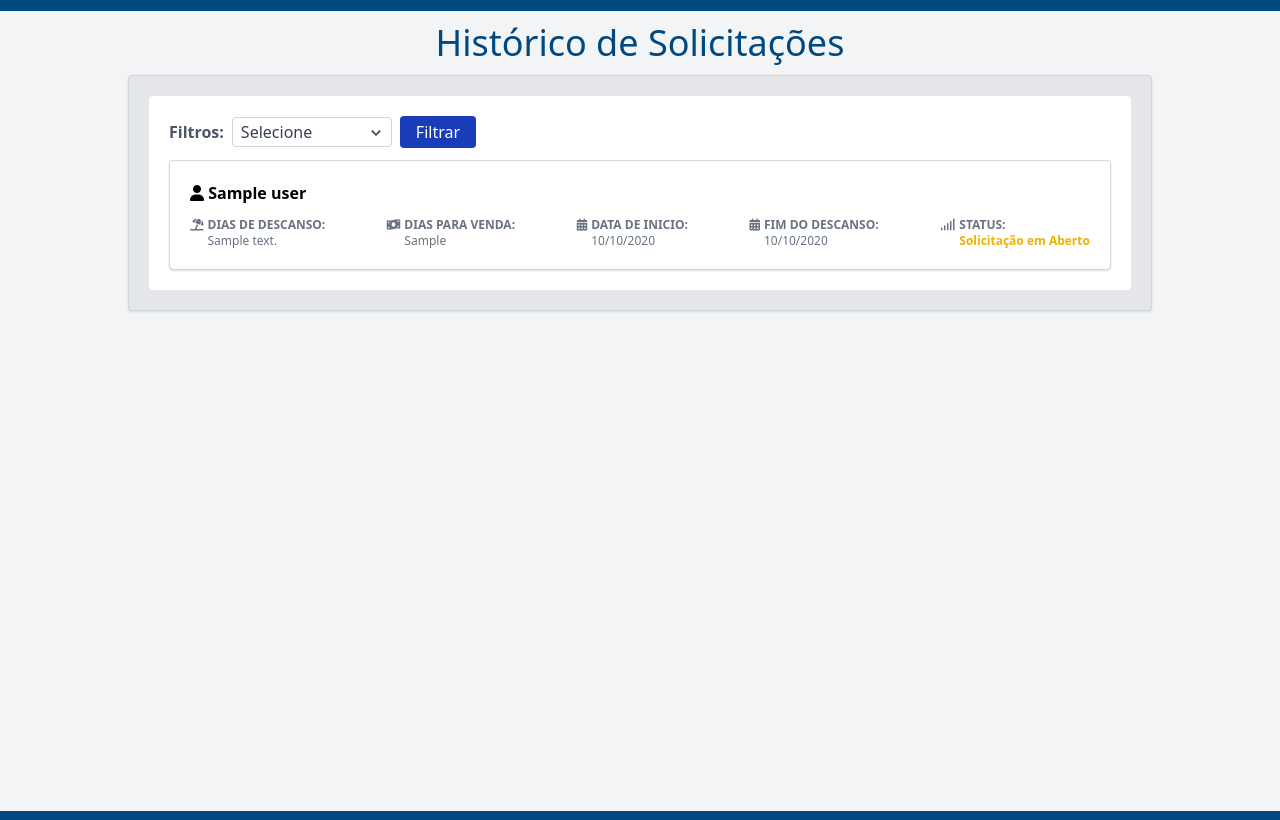
After one commit to Renan2707/solicitacao_de_ferias, a Django app: template core/templates/core/sections/historico_rh.html in a window 1280 px wide. The commit adds this page. Shown: the part 193-1013 px from the top of the page. Run offline with Django 5.2, Linux system fonts and the light colour scheme; the template is opened without the code that fills it: most values are stand-ins (such as "Sample title", 1, 10 or a date in 2020); style sheets or scripts are compiled from the project's sources.

Commit message:
pagina de historico

```diff
--- a/core/templates/core/sections/colaborador.html
+++ b/core/templates/core/sections/colaborador.html
@@ -157,7 +157,7 @@
 
                     <div class="text-xs">
                         <div class="flex space-x-1">
-                            <i class="fa-solid fa-calendar-days mt-0.5"></i>
+                            <i class="fa-solid fa-signal mt-0.5"></i>
                             <div>
                                 <p>STATUS:</p>
 
--- /dev/null
+++ b/core/templates/core/sections/historico_rh.html
@@ -0,0 +1,177 @@
+{% extends 'partials/base.html' %}
+
+{% block content %}
+
+<div class="bg-gray-100 min-h-screen">
+    <h3 class="text-4xl text-center py-3 text-[#004880]">Histórico de Solicitações</h3>
+    <div class="bg-gray-200 h-full w-5xl rounded mx-auto border border-gray-300 shadow p-5 space-y-3">
+        <div class="p-5 rounded bg-white space-y-3">
+            <!-- FILTROS  -->
+            <form method="POST" action="#" class="flex items-center space-x-2">
+                {% csrf_token %}
+                <p class="font-semibold text-gray-600">Filtros:</p>
+                <div class="relative">
+                    <select id="tipo_filtro" name="tipo_filtro" class="appearance-none px-2 bg-white border border-gray-300 text-gray-700 py-1 rounded leading-tight min-w-40">
+                       <option value="">Selecione</option>
+                       <option value="status">Status</option>
+                       <option value="colaborador">Colaborador</option>
+                    </select>
+                    <div class="pointer-events-none absolute inset-y-0 right-0 flex items-center px-2 text-gray-700">
+                        <svg class="fill-current h-4 w-4" xmlns="http://www.w3.org/2000/svg"
+                            viewBox="0 0 20 20"><path d="M5.516 7.548L10 12.032l4.484-4.484L16 9.064 10 15.064 4 9.064z"/>
+                        </svg>
+                    </div>
+                </div>
+                <!-- FILTROS COLABORADOR  -->
+                 <div id="filtro_colaborador" class="relative hidden">
+                    <select name="filtro_colaborador" class="appearance-none px-2 bg-white border border-gray-300 text-gray-700 py-1  rounded leading-tight min-w-40">
+                        <option value="">Selecione</option>
+                        {% for card in cards %}
+                        <option value="{{card.colaborador}}">{{card.colaborador}}</option>
+                        {% endfor %}
+                    </select>
+                    <div class="pointer-events-none absolute inset-y-0 right-0 flex items-center px-2 text-gray-700">
+                        <svg class="fill-current h-4 w-4" xmlns="http://www.w3.org/2000/svg"
+                            viewBox="0 0 20 20"><path d="M5.516 7.548L10 12.032l4.484-4.484L16 9.064 10 15.064 4 9.064z"/>
+                        </svg>
+                    </div>
+                </div>
+
+                <!-- FILTROS DE STATUS  -->
+                <div id="filtro_status" class="relative hidden">
+                    <select name="filtro_status" class="appearance-none px-2 bg-white border border-gray-300 text-gray-700 py-1  rounded leading-tight min-w-40">
+                        <option value="">Selecione</option>
+                        <option value="recusada">Recusada</option>
+                        <option value="em-aberto">Em Aberto</option>
+                        <option value="aprovada">Aprovada</option>
+                        <option value="finalizada">Finalizada</option>
+                        <option value="em-ferias">Em Férias</option>
+                    </select>
+                    <div class="pointer-events-none absolute inset-y-0 right-0 flex items-center px-2 text-gray-700">
+                        <svg class="fill-current h-4 w-4" xmlns="http://www.w3.org/2000/svg"
+                            viewBox="0 0 20 20"><path d="M5.516 7.548L10 12.032l4.484-4.484L16 9.064 10 15.064 4 9.064z"/>
+                        </svg>
+                    </div>
+                </div>
+
+                <div>
+                    <button type="submit" class="rounded bg-blue-800 text-white py-1 px-4 text-center hover:bg-blue-950 transition duration-200 hover:cursor-pointer">Filtrar</button>
+                </div>
+
+                <div id="limparFiltro" class="hidden">
+                    <a href="{% url 'historico_rh' %}"  class="rounded bg-blue-800 py-1.5 text-white px-4 text-center hover:bg-blue-950 transition duration-200 hover:cursor-pointer">Limpar</a>
+                </div>
+
+
+            </form>
+
+
+
+            {% for solicitacao in solicitacoes %}
+                <div class="w-full hover:cursor-pointer rounded border border-gray-300 bg-white shadow hover:shadow-lg p-5 text-sm text-gray-500 font-semibold space-y-3">
+                    <p class="text-base text-black"><i class="fa-solid fa-user"></i> {{solicitacao.user}}</p>
+                    <div class="flex justify-between">
+                        <div class="text-xs">
+                            <div class="flex space-x-1">
+                                <i class="fa-solid fa-umbrella-beach mt-0.5"></i>
+                                <div>
+                                    <p>DIAS DE DESCANSO:</p>
+                                    <p class="font-normal"> {{solicitacao.dias_de_descanso}}</p>
+                                </div>
+                            </div>
+                        </div>
+
+                        <div class="text-xs">
+                            <div class="flex space-x-1">
+                                <i class="fa-solid fa-money-bill-wave mt-0.5"></i>
+                                <div>
+                                    <p>DIAS PARA VENDA:</p>
+                                    <p class="font-normal"> {{solicitacao.dias_vendidos}}</p>
+                                </div>
+                            </div>
+                        </div>
+
+                        <div class="text-xs">
+                            <div class="flex space-x-1">
+                                <i class="fa-solid fa-calendar-days mt-0.5"></i>
+                                <div>
+                                    <p>DATA DE INICIO:</p>
+                                    <p class="font-normal">{{ solicitacao.inicio_do_descanso|date:'d/m/Y' }}</p>
+                                </div>
+                            </div>
+                        </div>
+
+                        <div class="text-xs">
+                            <div class="flex space-x-1">
+                                <i class="fa-solid fa-calendar-days mt-0.5"></i>
+                                <div>
+                                    <p>FIM DO DESCANSO:</p>
+                                    <p class="font-normal">{{ solicitacao.fim_do_descanso|date:'d/m/Y' }}</p>
+                                </div>
+                            </div>
+                        </div>
+
+                        <div class="text-xs">
+                            <div class="flex space-x-1">
+                                <i class="fa-solid fa-signal mt-0.5"></i>
+                                <div>
+                                    <p>STATUS:</p>
+
+                                    {% if solicitacao.ferias_rejeitadas %}
+                                    <p class="text-red-500">Solicitação Recusada</p>
+
+                                    {% elif solicitacao.solicitacao_aprovada %}
+                                    <p class="text-green-500">Solicitação Aprovada</p>
+
+                                    {% elif solicitacao.ferias_iniciadas %}
+                                    <p class="text-purple-500">Em Férias</p>
+
+                                    {% elif solicitacao.ferias_finalizadas %}
+                                    <p class="text-orange-500">Férias Finalizadas</p>
+
+                                        {% elif not solicitacao.ferias_finalizadas and not solicitacao.ferias_iniciadas and not solicitacao.solicitacao_aprovada and not solicitacao.ferias_rejeitadas %}
+                                    <p class="text-yellow-500">Solicitação em Aberto</p>
+
+                                    {% endif %}
+                                </div>
+                            </div>
+                        </div>
+                    </div>
+                </div>
+
+
+            {% endfor %}
+        </div>
+    </div>
+</div>
+
+<script>
+    const filtro_colaborador = document.querySelector('#filtro_colaborador')
+    const filtro_status = document.querySelector('#filtro_status')
+    const tipo_filtro = document.querySelector('#tipo_filtro')
+    const limparFiltro = document.querySelector('#limparFiltro')
+
+    tipo_filtro.addEventListener('change', function(e){
+
+        if(tipo_filtro.value == 'colaborador'){
+            filtro_colaborador.classList.remove('hidden')
+        }else{
+            filtro_colaborador.classList.add('hidden')
+        }
+
+        if(tipo_filtro.value == 'status'){
+            filtro_status.classList.remove('hidden')
+        }else{
+            filtro_status.classList.add('hidden')
+        }
+
+        if(tipo_filtro.value == ""){
+            limparFiltro.classList.add('hidden')
+        }else{
+            limparFiltro.classList.remove('hidden')
+        }
+    })
+</script>
+
+
+{% endblock content %}
```
